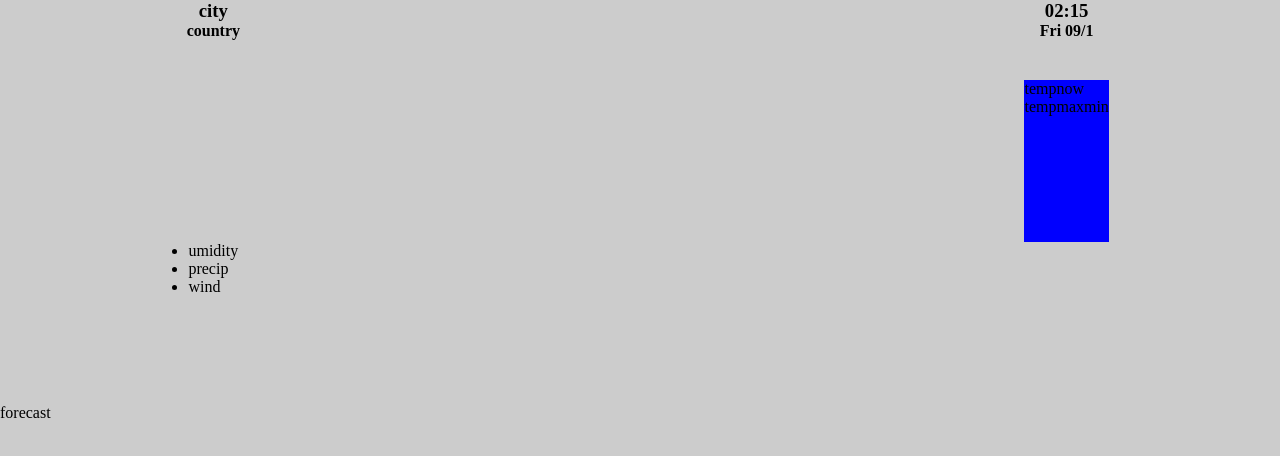
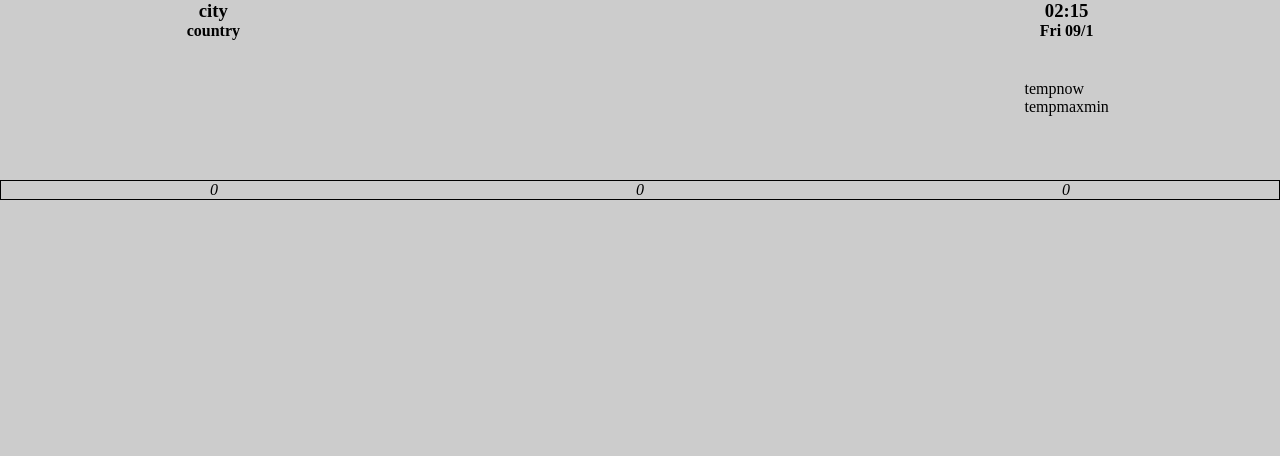
Before and after one commit to gustavoaz7/100DaysOfCode, a plain HTML site: page FreeCodeCamp/Local Weather/index.html in a window 1280 px wide. Drawn offline with Linux system fonts and the light colour scheme; no server answers; some icons are missing.

Commit message:
Local Weather

```diff
--- a/FreeCodeCamp/Local Weather/index.html
+++ b/FreeCodeCamp/Local Weather/index.html
@@ -29,7 +29,7 @@
 
   <div class="container">
     <div class="weather">
-      <i class="wi wi-night-sleet"></i>
+      <i class="wi bm"></i>
     </div>
     <div class="temperature">
       <div class="tempNow">
@@ -40,15 +40,17 @@
       </div>
     </div>
     <ul class="info">
-      <li>umidity</li>
-      <li>precip</li>
-      <li>wind</li>
+      <li><i class="wi wi-humidity sm"><p class="humidity">0</p></i></li>
+      <li><i class="wi wi-cloudy sm"><p class="cloudyness">0</p></i></li>
+      <li><i class="wi wi-strong-wind sm"><p class="wind">0</p></i></li>
     </ul>
   </div>
 
   <div class="forecast">
-    forecast
-	</div>
+
+  </div>
+
+
   <script src="script.js"></script>
 </body>
 
--- a/FreeCodeCamp/Local Weather/style.css
+++ b/FreeCodeCamp/Local Weather/style.css
@@ -18,6 +18,9 @@ body {
 .time { grid-column-start: 3; }
 .time > * { text-align: center; }
 
+.bm {transform: scale(7);}
+.sm {transform: scale(1);}
+
 .container {
   display: grid;
   grid-template-columns: repeat(3, 1fr);
@@ -34,9 +37,24 @@ body {
 .temperature {
   grid-row-start: 1;
   grid-row-end: 4;
-  background: blue;
 }
 
+.tempNow>* { display: inline-block; }
+.tempMaxMin>*{ display: inline-block; }
+
 .info {
-  grid-row-start: 4;
+  grid-row-start: 6;
+  grid-column-start: span 3;
+  width: 100%;
+  border:1px solid black;
+  display: flex;
+
 }
+.info li {
+  display: inline-block;
+  flex: 1;
+  text-align: center;
+}
+
+.fore {display: flex;}
+.fore>*{flex:1; text-align: center;}
```
